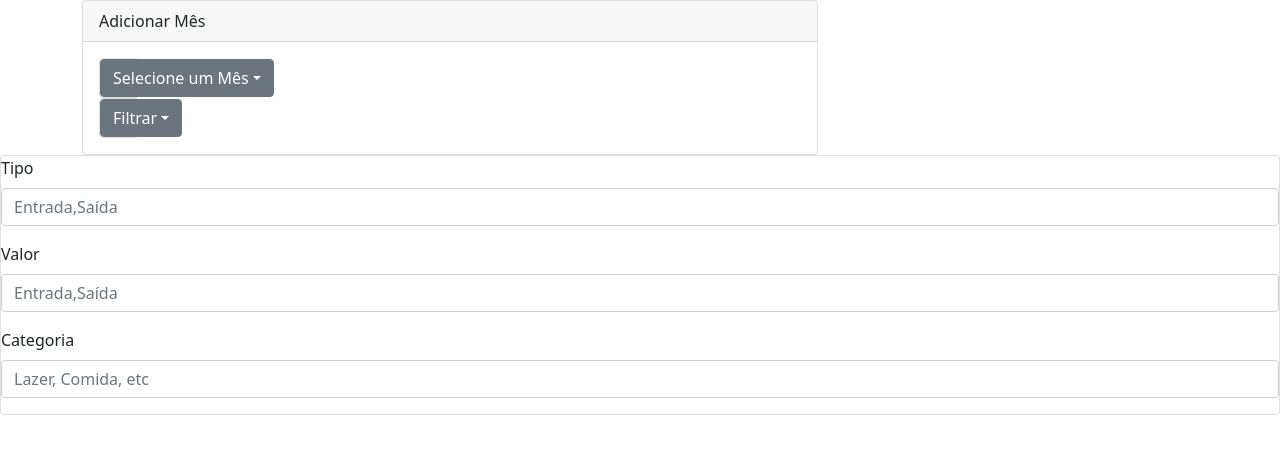
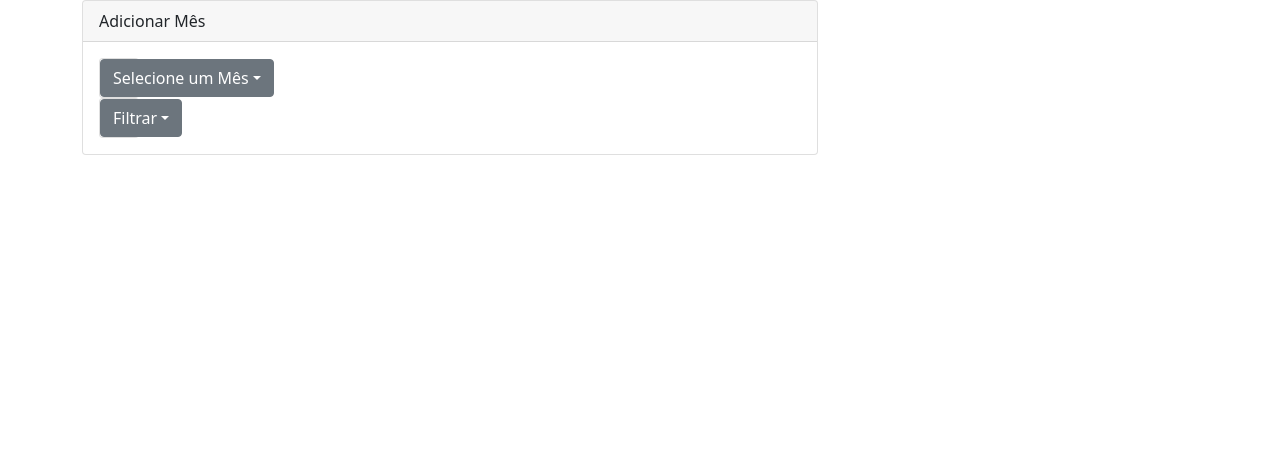
Before and after one commit to pedrohaveloso/finance, a PHP site: page /add_mes.php in a window 1280 px wide. Shown: the top 454 px of the page. Run offline with PHP 8.4, Linux system fonts and the light colour scheme.

Commit message:
update
exclusão de coisas não usadas

```diff
--- a/add_mes.php
+++ b/add_mes.php
@@ -55,29 +55,6 @@
 
             </div>
         </div>
-
-    </div>
-
-
-                <div class="card" style="display: flex;">
-                    <div class="mb-3">
-                        <label for="" class="form-label">Tipo</label>
-                        <input type="" class="form-control" id="" placeholder="Entrada,Saída">
-                    </div>
-                    <div class="mb-3">
-                        <label for="" class="form-label">Valor</label>
-                        <input type="" class="form-control" id="" placeholder="Entrada,Saída">
-                    </div>
-                    <div class="mb-3">
-                        <label for="" class="form-label">Categoria</label>
-                        <input type="" class="form-control" id="" placeholder="Lazer, Comida, etc">
-                    </div>
-                </div>
-
-    </div>
-
-
-
 <script src="https://cdn.jsdelivr.net/npm/bootstrap@5.0.2/dist/js/bootstrap.bundle.min.js" integrity="sha384-MrcW6ZMFYlzcLA8Nl+NtUVF0sA7MsXsP1UyJoMp4YLEuNSfAP+JcXn/tWtIaxVXM" crossorigin="anonymous"></script>
 </body>
 </html>
```
